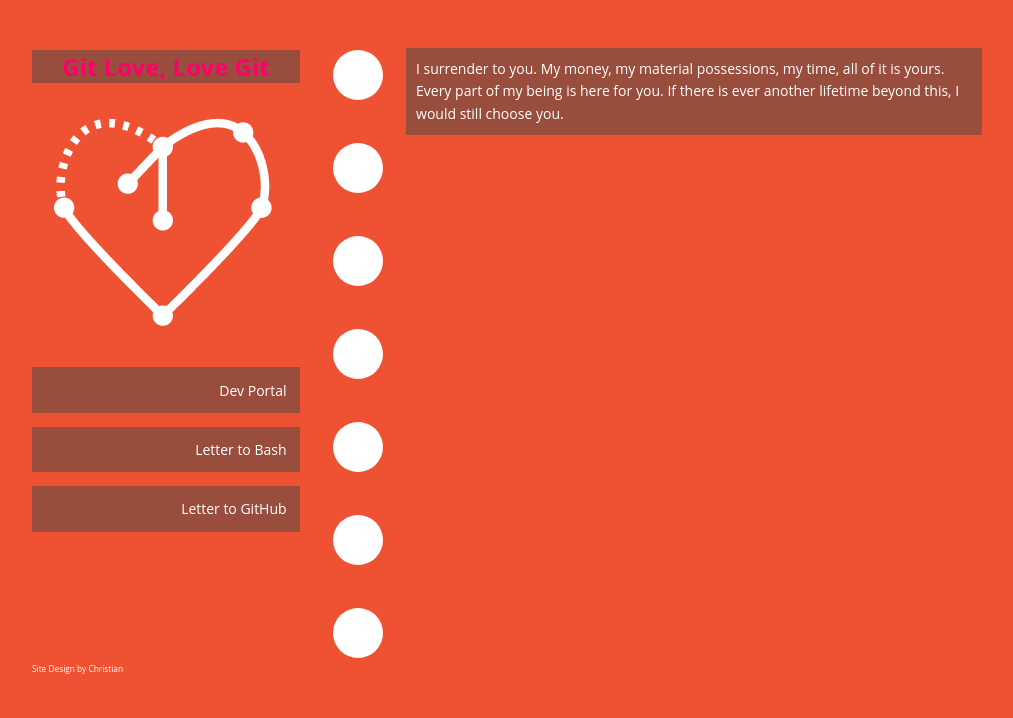
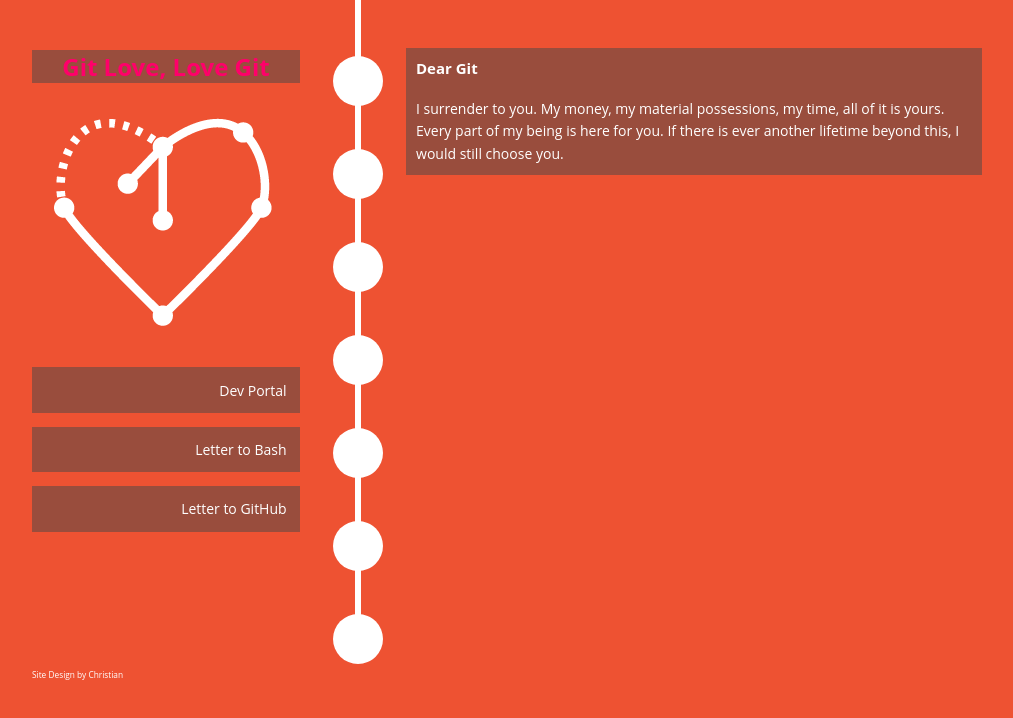
Before and after one commit to balanc/dev, a plain HTML site: page index.html in a window 1280 px wide. Both pictures are taken after a click on the button 496 px from the left and 75 px from the top of the page. Shown: the whole page, without its empty margins (138-1151 px from the left). Drawn offline with nearby package versions, Linux system fonts and the light colour scheme.

Commit message:
Added hr tag to index.html to serve as both a divider between main content and navigation and as a stylistic element to connect buttions visually.

```diff
--- a/css/git-style.css
+++ b/css/git-style.css
@@ -129,6 +129,10 @@ a:active {
 	outline: none;
 }
 
+.showLog {
+	background: black;
+}
+
 #nodeButton1 {
 	margin-top: 0;
 }
@@ -150,12 +154,13 @@ a:active {
 	margin-bottom: 50px;
 }
 
-/*.nodeLine {
+.nodeLine {
 	background: red;
-	border: 5px solid rgba(255,255,255,1);
-	height: 100%;
-	width: 0;
-}*/
+	border: 3px solid rgba(255,255,255,1);
+	width: 1200px;
+	transform: rotate(90deg);
+	margin-left: -552px;
+}
 
 .pColumn {
 	height: 100%;
@@ -171,6 +176,10 @@ a:active {
 	line-height: 1.6em;
 }
 
+.pColumn h2 {
+	padding: 10px;
+}
+
 footer {
 	width: 100%;
 	margin-left: 10px;
--- a/index.html
+++ b/index.html
@@ -33,8 +33,8 @@
 			<h2 class="hide">Love Letter to Git</h2>
 
 			<section id="buttonSection" class="nodeColumn floatL clearfix">
-				<h3 class="hide">Interactive Buttons</h3>
-<!-- 				<div class="nodeLine"></div> -->
+				<h3 class="hide">Show Log Buttons</h3>
+				<hr class="nodeLine">
 				<button id="nodeButton1" class="node"></button>
 				<button id="nodeButton2" class="node"></button>
 				<button id="nodeButton3" class="node"></button>
@@ -45,7 +45,9 @@
 			</section>
 
 			<section class="pColumn floatL">
-				<h3 class="hide">Dear Git</h3>
+				<header>
+					<h2>Dear Git</h2>
+				</header>
 					<p id="p1" class="hide">I surrender to you. My money, my material possessions, my time, all of it is yours. Every part of my being is here for you. If there is ever another lifetime beyond this, I would still choose you.</p>
 
 					<p id="p2" class="hide">The way you lovingly care to watch over everything for me after I say “git init” fills me with an ever sunny disposition. When you start watching over my new directory, I know it’s in good hands because you’re always checking to make sure everything is just right for me. I ask about how things are with “git status” and you tell me what’s new. Thank you for always letting me know if I forgot to add a file to staging with “git add &lt;filename.extension&gt;”. You make it so easy on me when all I have to put is a dot to add everything new there. You’re too kind, really. I can’t tell you enough.</p>
--- a/js/git-js.js
+++ b/js/git-js.js
@@ -5,7 +5,7 @@ $(document).ready(function(){
 	var nodeButton;
 	var id;
 	var nodeButtonId;
-	var check;
+	var check = true;
 	var commitString = Math.random().toString(36).substring(7);
 
 	/* ========== End Variables ==========*/
@@ -50,24 +50,8 @@ $(document).ready(function(){
 
 	//get div button and corresponding paragraph number, then show text
 	$(".node").click(function(){
+
 		id = this.id;
-		// if(check == true)
-		// {
-		// 	$(this).css({
-		// 		'background': 'black'
-		// 	});
-
-		// 	check = false;
-		// 	console.log(check);
-
-		// } else {
-		// 	$(this).css({
-		// 		'background': 'rgba(255,255,255,1)'
-		// 	});
-
-		// 	check = true;
-		// 	console.log(check);
-		// }
 
 		for (var i=1; i<nodeButton+1; i++)
 		{
@@ -75,8 +59,26 @@ $(document).ready(function(){
 			if(id == nodeButtonId)
 			{
 
-				$("#p" + i).finish().animate({width: 'toggle', height: 'toggle', padding: 'toggle'}, 500);
-				check = 1;
+				$("#p" + i).finish().animate({
+					width: 'linear',
+					height: 'toggle',
+					padding: 'toggle'
+				}, 500);
+
+				/* Unimplemened features */
+
+				// if (check == true)
+				// {
+				// 	$(this).addClass("showLog");
+				// 	check = false;
+
+				// } else {
+
+				// 	$(this).removeClass("showLog");
+				// 	check = true;
+				// }
+
+				// console.log(this);
 				// $(".commit").append(commitString)
 				// console.log(id);
 			}
```
